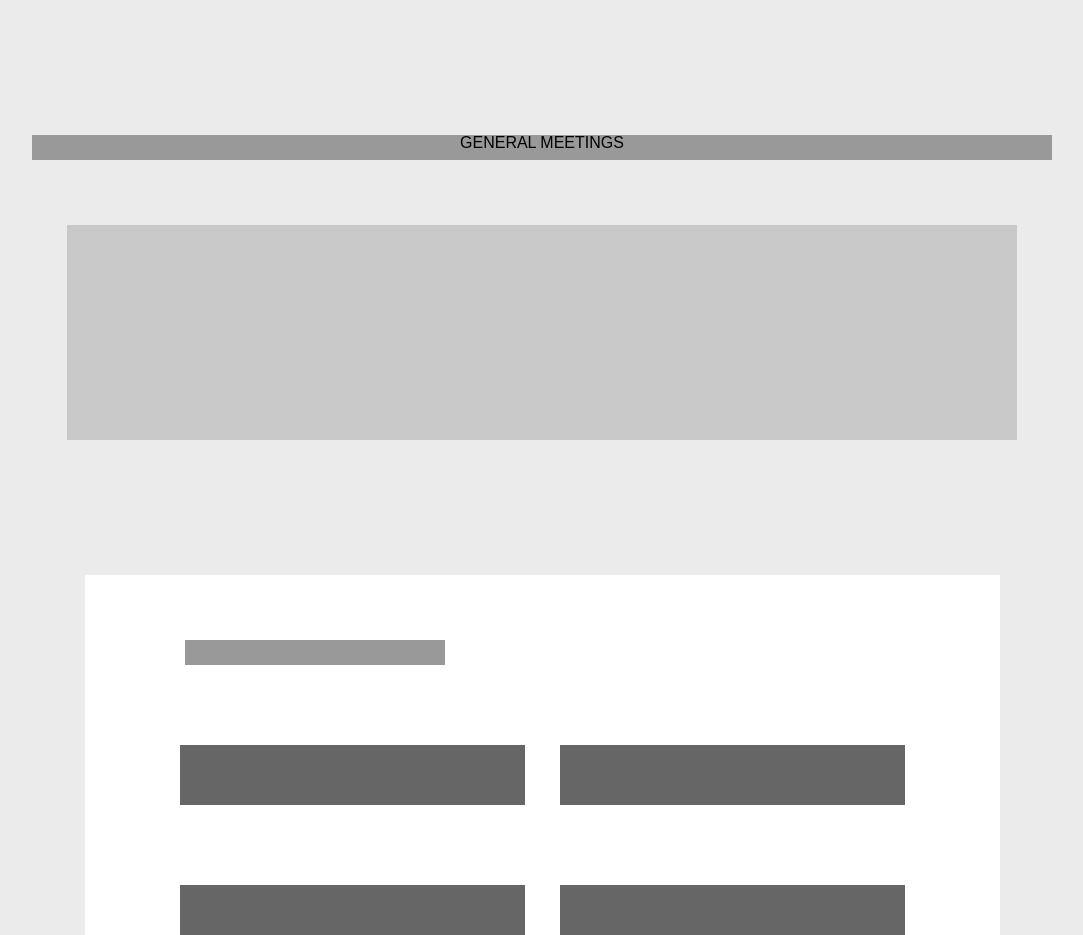
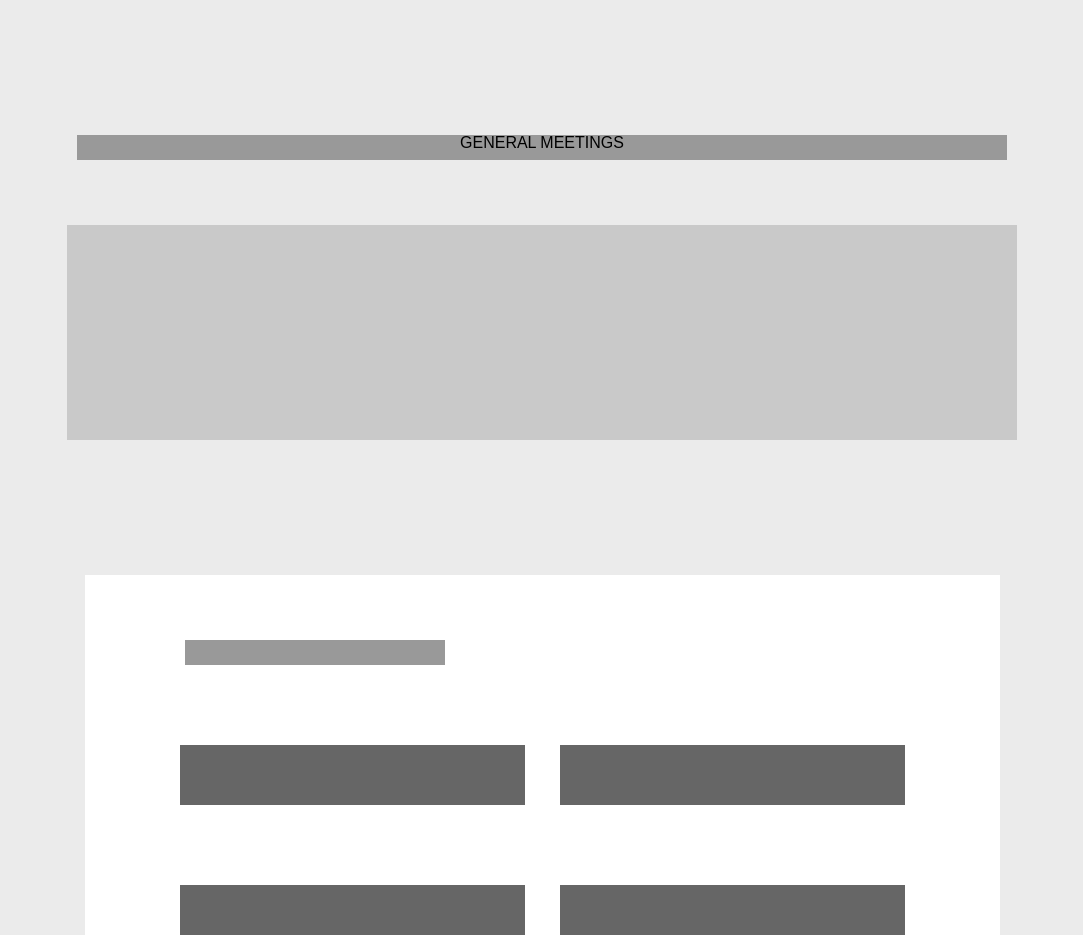
Before and after one commit to tien-149/calderon_tienle_1056_Project3, a plain HTML site: page projects.html in a window 1280 px wide. Shown: the part 1700-2635 px from the top of the page, without its empty margins (141-1224 px from the left). Drawn offline with Linux system fonts and the light colour scheme.

Commit message:
updated main css and added projects/contact.psd file

```diff
--- a/css/main.css
+++ b/css/main.css
@@ -353,7 +353,7 @@ body
 
 .contact h3
 {
-	width: 1020px;
+	width: 930px;
 	height: 25px;
 	background-color: #999999;
 	margin: 0 auto;
@@ -393,7 +393,6 @@ body
 {
 	width: 725px;
 	height: 60px;
-/*	background-color: black;*/
 	margin: 0 auto;
 	margin-top: 80px;
 	display: flex;
```
Also changed, not shown: 7 other files.
